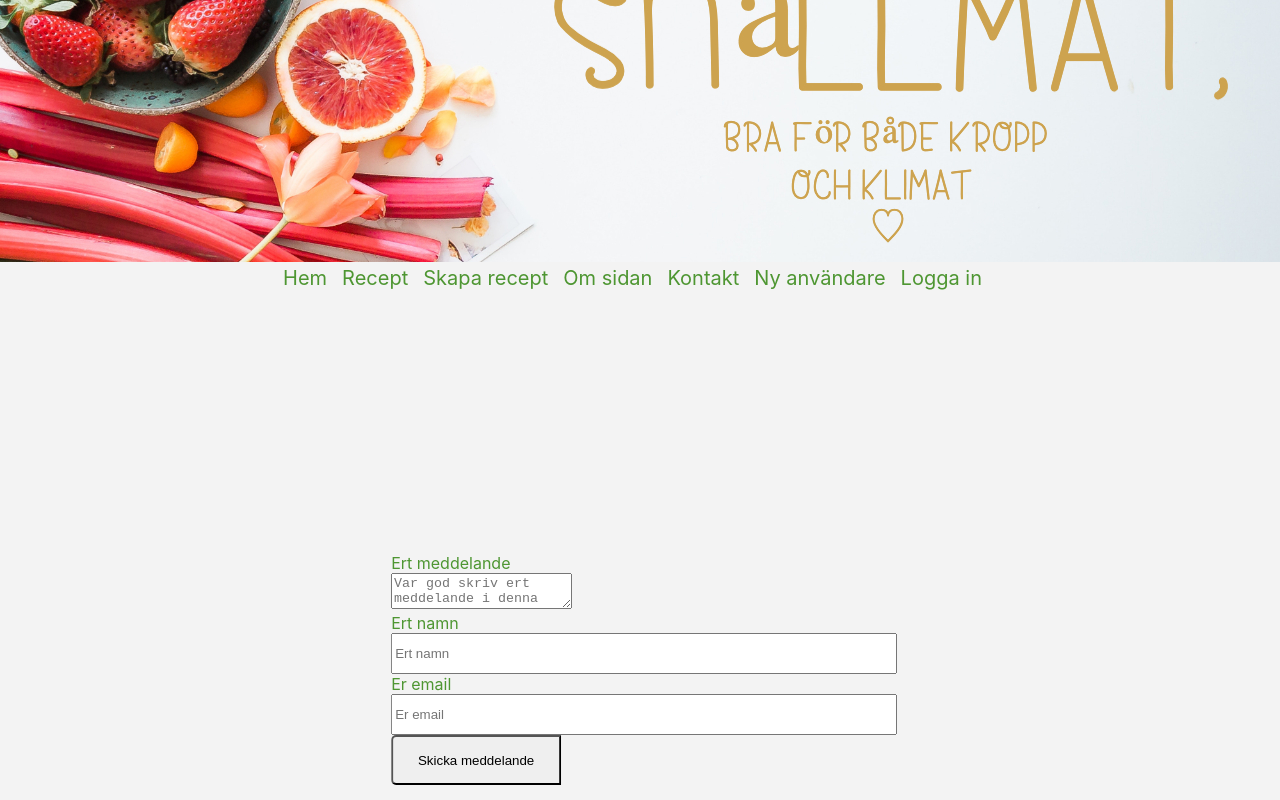
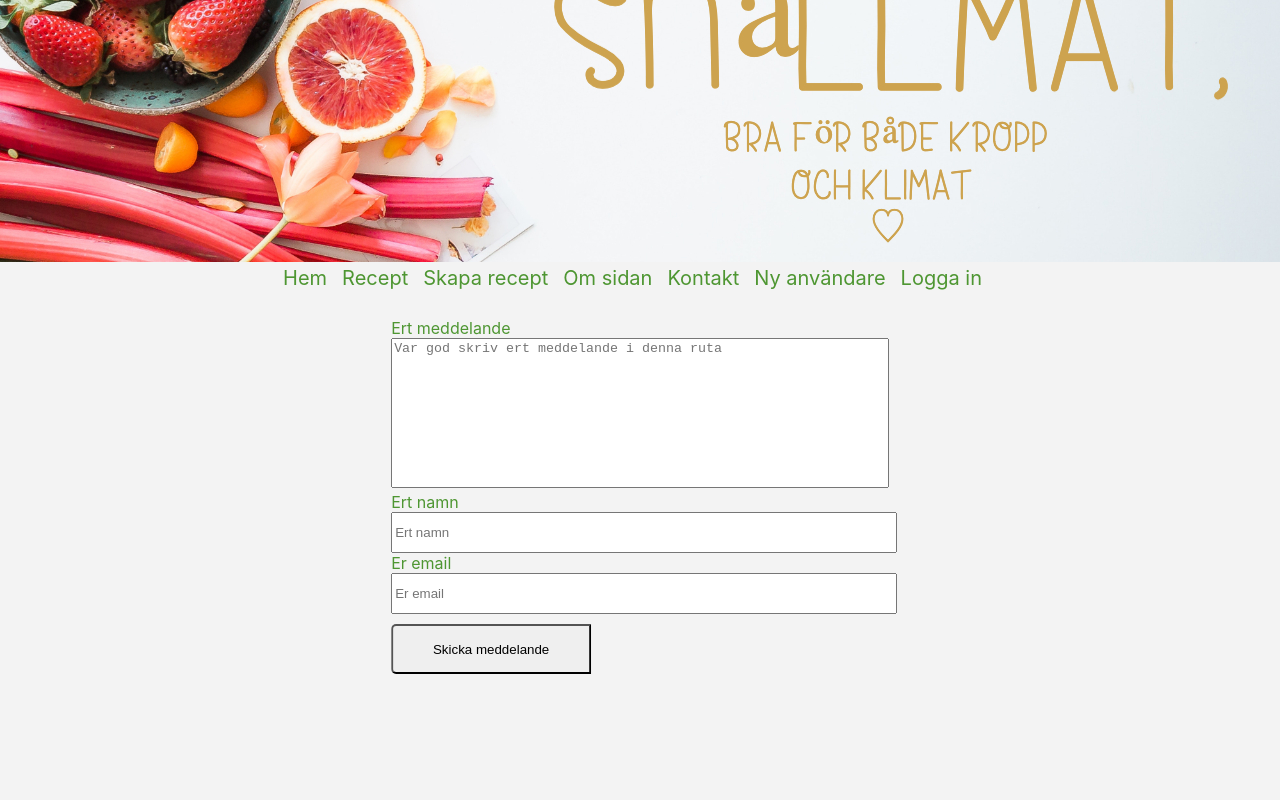
Before and after one commit to codesis/mern_project, a React (Create React App) app in the folder client/: page /kontakt in a window 1280 px wide. Shown: the part 315-1115 px from the top of the page. After the commit the page ends 989 px from the top, so only its background shows below. Built offline with nearby package versions, Linux system fonts and the light colour scheme.

Commit message:
Fixed style concerning contact and auth

```diff
--- a/client/src/components/auth/auth.css
+++ b/client/src/components/auth/auth.css
@@ -9,9 +9,9 @@ input[type=password], input[type=email], input[type=text] {
         justify-content: center;
     -ms-flex-align: center;
         align-items: center;
-    padding: 15px;
     position: absolute;
-    top: 123%;
+    top: 110%;
+    margin-top: 100px;
     left: 50%;
     transform: translate(-50%, -50%);
 }
--- a/client/src/components/auth/login.js
+++ b/client/src/components/auth/login.js
@@ -49,7 +49,7 @@ render() {
     const { errors } = this.state
 return (
       <div className='content'>
-        <div style={{ marginTop: '4rem' }} className='row'>
+        <div className='row'>
           <div className='col s8 offset-s2'>
             <div className='col s12' style={{ paddingLeft: '11.250px' }}>
               <h2>
--- a/client/src/components/auth/register.js
+++ b/client/src/components/auth/register.js
@@ -53,7 +53,7 @@ class Register extends Component {
     const { errors } = this.state
       return (
       <div className='content'>
-      <div style={{ marginTop: '4rem' }} className='row'>
+      <div className='row'>
       <div className='reg-row'>
             <div className='col s12' style={{ paddingLeft: '11.250px' }}>
             <br/>
--- a/client/src/components/contact/contact.css
+++ b/client/src/components/contact/contact.css
@@ -1,5 +1,22 @@
+.row-contact {
+    display: flex;
+    justify-content: center;
+    align-items: center;
+    position: absolute;
+    left: 50%;
+    transform: translate(-50%, -50%);
+    margin-top: 230px;
+}
 .button-email {
-    width: 170px;
+    width: 200px;
+    margin-top: 10px;
+}
+.message-input {
+    width: 100%;
+    height: 150px;
+    box-sizing: border-box;
+    resize: none;
+    outline: none;
 }
 label {
     color: #4e9632;
--- a/client/src/components/contact/contact.js
+++ b/client/src/components/contact/contact.js
@@ -2,6 +2,9 @@ import React, { Component } from 'react';
 import axios from 'axios';
 import './contact.css'
 
+/**
+ * Contact renders the contact form and
+ */
 class Contact extends Component {
     state = {
         name: '',
@@ -14,7 +17,7 @@ class Contact extends Component {
         e.preventDefault()
 
         this.setState({
-            buttonText: '...sending'
+            buttonText: '...skickar'
         })
 
         let data = {
@@ -37,20 +40,20 @@ class Contact extends Component {
             name: '',
             message: '',
             email: '',
-            buttonText: 'Message Sent'
+            buttonText: 'Meddelande skickat'
         })
     }
 
     render() {
         return(
-            <div className="row">
-            <form className="contact-form" onSubmit={ (e) => this.formSubmit(e)}>
+            <div className="row-contact">
+            <form autoComplete="off" className="contact-form" onSubmit={ (e) => this.formSubmit(e)}>
             <label className="message" htmlFor="message-input">Ert meddelande</label>
             <br></br>
             <textarea onChange={e => this.setState({ message: e.target.value})} name="message" className="message-input" type="text" placeholder="Var god skriv ert meddelande i denna ruta" value={this.state.message} required/>
             <br></br>
             <label className="message-name" htmlFor="message-name">Ert namn</label>
-            <input onChange={e => this.setState({ name: e.target.value})} name="name" className="message-name" type="text" placeholder="Ert namn" value={this.state.name}/>
+            <input onChange={e => this.setState({ name: e.target.value})} name="name" className="message-name" type="text" placeholder="Ert namn" value={this.state.name} />
 
             <label className="message-email" htmlFor="message-email">Er email</label>
             <input onChange={(e) => this.setState({ email: e.target.value})} name="email" className="message-email" type="email" placeholder="Er email" required value={this.state.email} />
```
